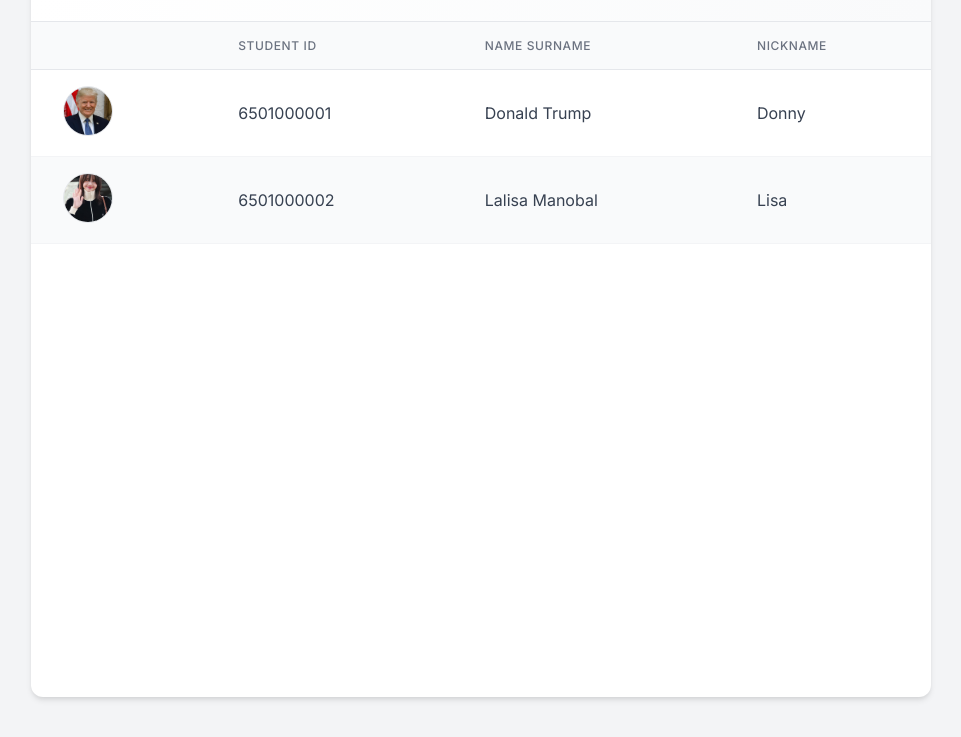
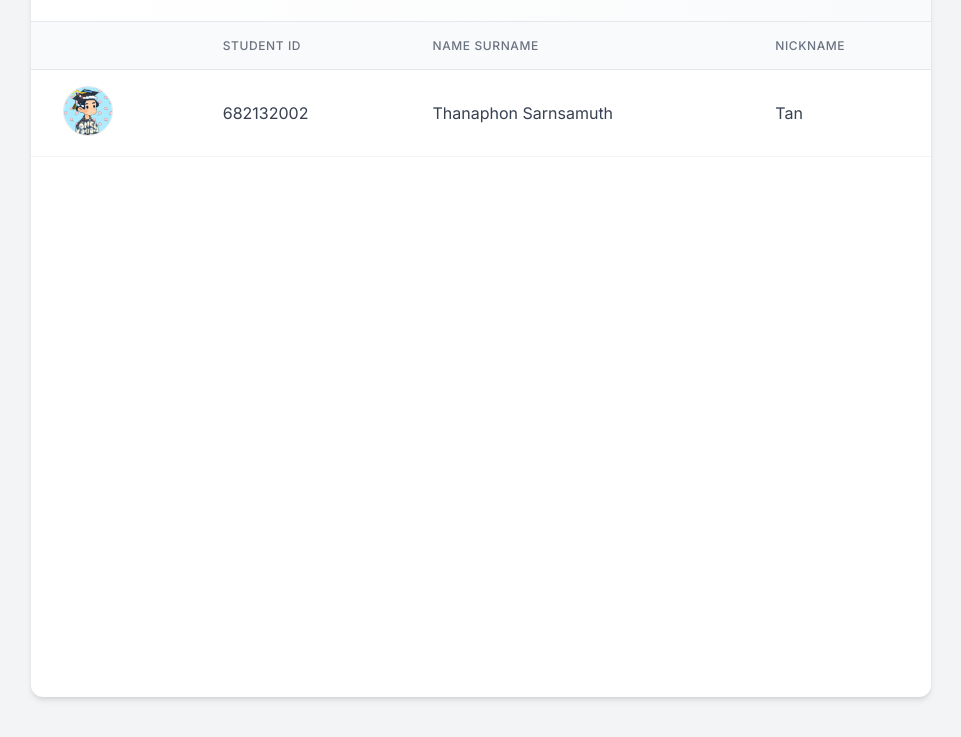
Before and after one commit to chartchai/713-2025-Student-Catalog, a plain HTML site: page docs/index.html in a window 1280 px wide. Shown: the part 143-880 px from the top of the page, without its empty margins (159-1120 px from the left). Drawn offline with Linux system fonts and the light colour scheme.

Commit message:
Add student Thanaphon Sarnsamuth

```diff
--- a/docs/index.html
+++ b/docs/index.html
@@ -28,21 +28,11 @@
                 <!-- Example Student 1 -->
                 <tr>
                     <td data-label="Avatar" class="avatar-cell">
-                        <img src="assets/trump_real.jpg" alt="Donald Trump Avatar" class="avatar-img">
+                        <img src="assets/tan.png" alt="Thanaphon Sarnsamuth Avatar" class="avatar-img">
                     </td>
-                    <td data-label="Student ID">6501000001</td>
-                    <td data-label="Name Surname">Donald Trump</td>
-                    <td data-label="Nickname">Donny</td>
-                </tr>
-
-                <!-- Example Student 2 -->
-                <tr>
-                    <td data-label="Avatar" class="avatar-cell">
-                        <img src="assets/lisa_real.jpg" alt="Lisa Blackpink Avatar" class="avatar-img">
-                    </td>
-                    <td data-label="Student ID">6501000002</td>
-                    <td data-label="Name Surname">Lalisa Manobal</td>
-                    <td data-label="Nickname">Lisa</td>
+                    <td data-label="Student ID">682132002</td>
+                    <td data-label="Name Surname">Thanaphon Sarnsamuth</td>
+                    <td data-label="Nickname">Tan</td>
                 </tr>
 
                 <!-- Copy this row to add a new student -->
```
Also changed, not shown: docs/assets/tan.png (added).
